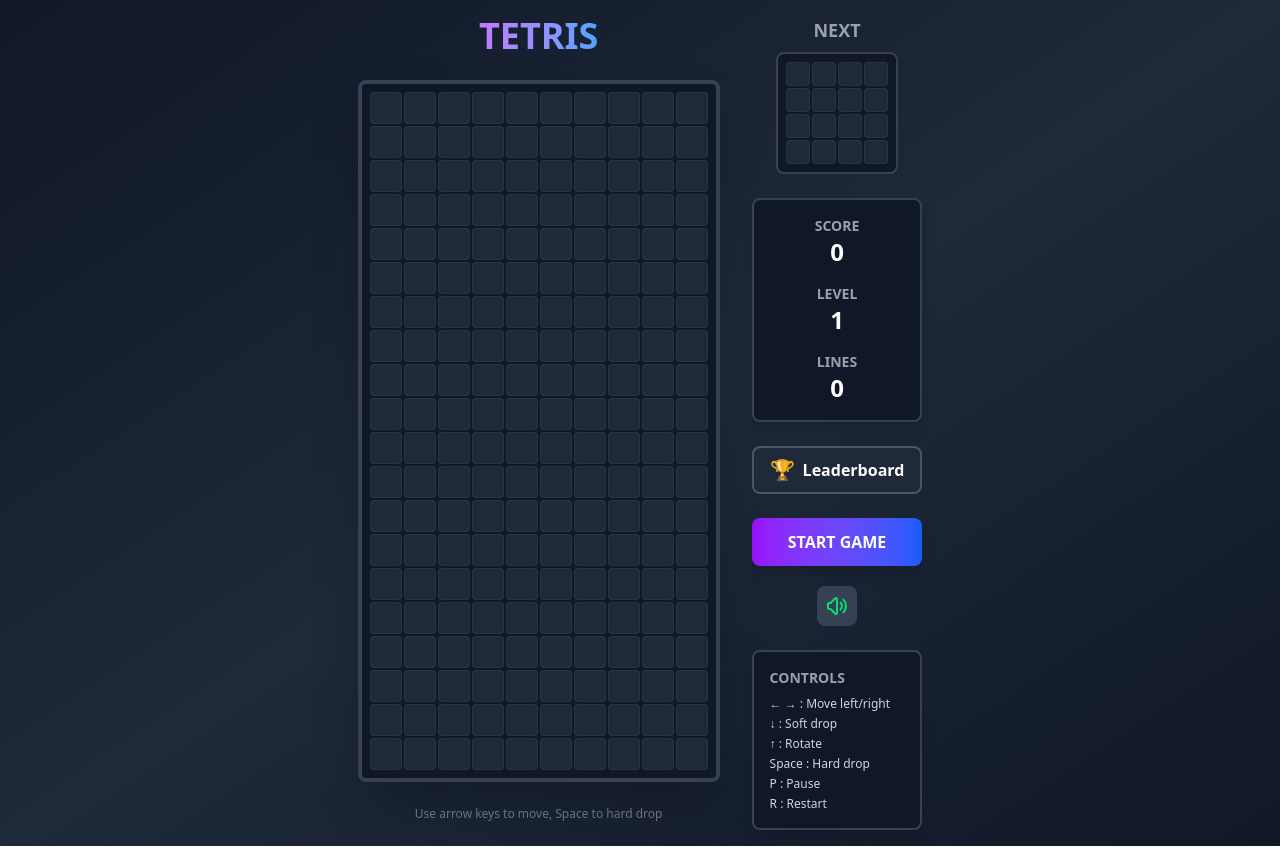
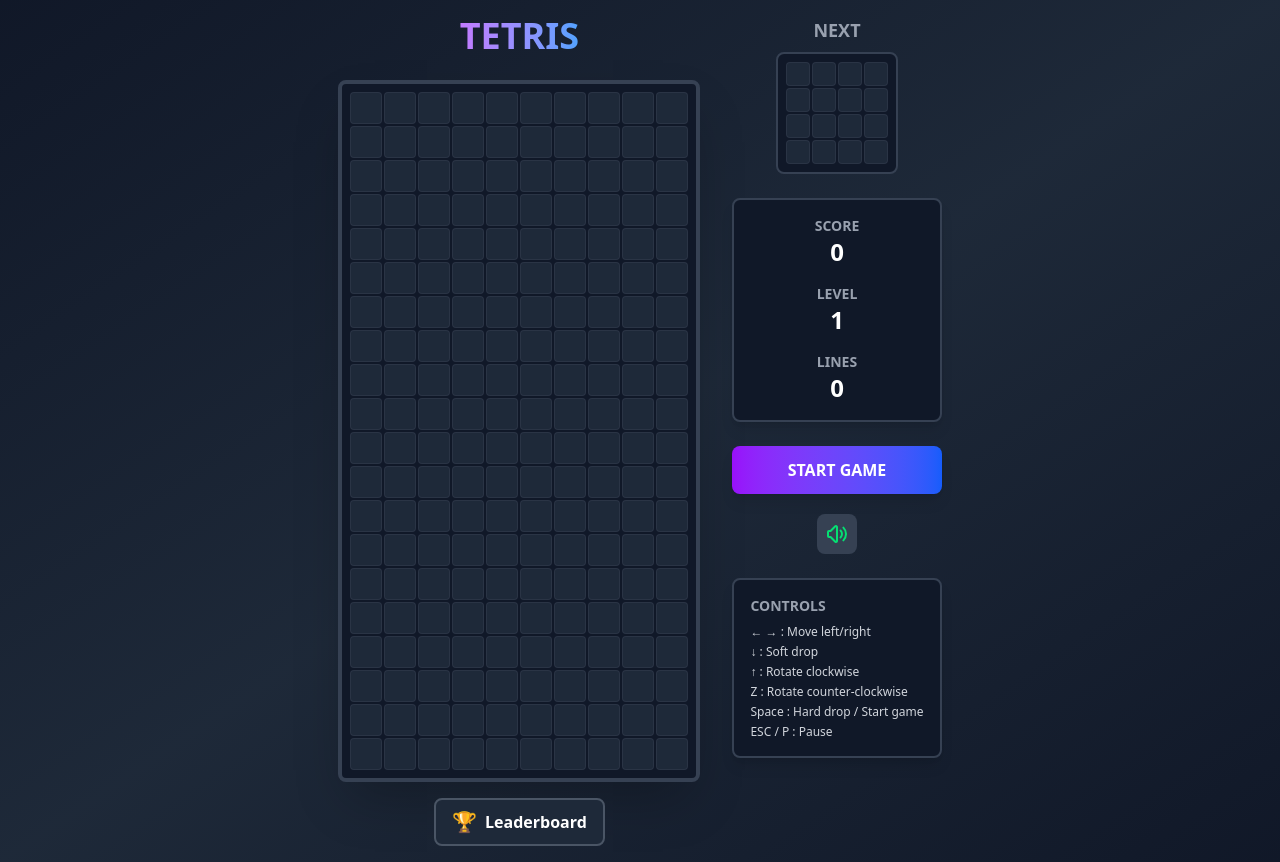
Before and after one commit to joonanykanen/react-tetris, a React (Vite) app: page / in a window 1280 px wide. Built offline with nearby package versions, Linux system fonts and the light colour scheme.

Commit message:
feat: update App keyboard handling and layout

```diff
--- a/src/App.tsx
+++ b/src/App.tsx
@@ -4,7 +4,7 @@
 import { useAtomValue, useSetAtom } from 'jotai';
 import { gameStatusAtom } from './atoms/gameStatusAtom';
 import { lastDropTimeAtom, dropIntervalAtom, updateLastDropTimeAtom } from './atoms/gameLoopAtom';
-import { moveLeftAtom, moveRightAtom, moveDownAtom, rotatePieceAtom, hardDropAtom, gameTickAtom, pauseGameAtom, restartGameAtom } from './atoms/gameActionsAtom';
+import { moveLeftAtom, moveRightAtom, moveDownAtom, rotatePieceAtom, rotateCounterClockwiseAtom, hardDropAtom, gameTickAtom, pauseGameAtom, startGameAtom } from './atoms/gameActionsAtom';
 import { useKeyboardInput } from './hooks/useKeyboardInput';
 import { type DASKey } from './config/inputConfig';
 import GameBoard from './components/GameBoard';
@@ -12,6 +12,7 @@
 import ScoreDisplay from './components/ScoreDisplay';
 import Controls from './components/Controls';
 import Leaderboard from './components/Leaderboard';
+import PauseMenu from './components/PauseMenu';
 
 export default function App() {
   const gameStatus = useAtomValue(gameStatusAtom);
@@ -23,10 +24,11 @@
   const moveRight = useSetAtom(moveRightAtom);
   const moveDown = useSetAtom(moveDownAtom);
   const rotatePiece = useSetAtom(rotatePieceAtom);
+  const rotateCounterClockwise = useSetAtom(rotateCounterClockwiseAtom);
   const hardDrop = useSetAtom(hardDropAtom);
   const gameTick = useSetAtom(gameTickAtom);
   const pauseGame = useSetAtom(pauseGameAtom);
-  const restartGame = useSetAtom(restartGameAtom);
+  const startGame = useSetAtom(startGameAtom);
 
   const animationFrameRef = useRef<number | undefined>(undefined);
   const lastTimeRef = useRef<number>(0);
@@ -50,7 +52,20 @@
 
   // Handle one-shot keys (rotate, hard drop, pause, restart)
   const handleOneShot = useCallback((key: string) => {
-    if (gameStatus !== 'playing' && key !== 'p' && key !== 'P' && key !== 'r' && key !== 'R') return;
+    // Handle start game with Space when idle
+    if (gameStatus === 'idle' && (key === ' ')) {
+      startGame();
+      return;
+    }
+
+    // Handle pause/unpause with ESC or P
+    if ((key === 'Escape' || key === 'p' || key === 'P') && (gameStatus === 'playing' || gameStatus === 'paused')) {
+      pauseGame();
+      return;
+    }
+
+    // Only handle other keys when playing
+    if (gameStatus !== 'playing') return;
 
     switch (key) {
       case 'ArrowUp':
@@ -59,16 +74,12 @@
       case ' ':
         hardDrop();
         break;
-      case 'p':
-      case 'P':
-        pauseGame();
-        break;
-      case 'r':
-      case 'R':
-        restartGame();
+      case 'z':
+      case 'Z':
+        rotateCounterClockwise();
         break;
     }
-  }, [gameStatus, rotatePiece, hardDrop, pauseGame, restartGame]);
+  }, [gameStatus, rotatePiece, rotateCounterClockwise, hardDrop, pauseGame, startGame]);
 
   // Setup keyboard input with DAS
   const { processInput } = useKeyboardInput({
@@ -126,19 +137,14 @@
           </h1>
           <GameBoard />
 
-          {/* Mobile controls hint */}
-          <div className="text-xs text-gray-500 mt-2">
-            Use arrow keys to move, Space to hard drop
-          </div>
+          {/* Leaderboard button */}
+          <Leaderboard />
         </div>
 
         {/* Right side: Info panel */}
         <div className="flex flex-col gap-6">
           <NextPiece />
           <ScoreDisplay />
-
-          {/* Leaderboard button */}
-          <Leaderboard />
 
           <Controls />
 
@@ -148,14 +154,17 @@
             <div className="text-xs text-gray-300 space-y-1">
               <div>← → : Move left/right</div>
               <div>↓ : Soft drop</div>
-              <div>↑ : Rotate</div>
-              <div>Space : Hard drop</div>
-              <div>P : Pause</div>
-              <div>R : Restart</div>
+              <div>↑ : Rotate clockwise</div>
+              <div>Z : Rotate counter-clockwise</div>
+              <div>Space : Hard drop / Start game</div>
+              <div>ESC / P : Pause</div>
             </div>
           </div>
         </div>
       </div>
+
+      {/* Pause menu modal */}
+      <PauseMenu />
     </div>
   );
 }
```
